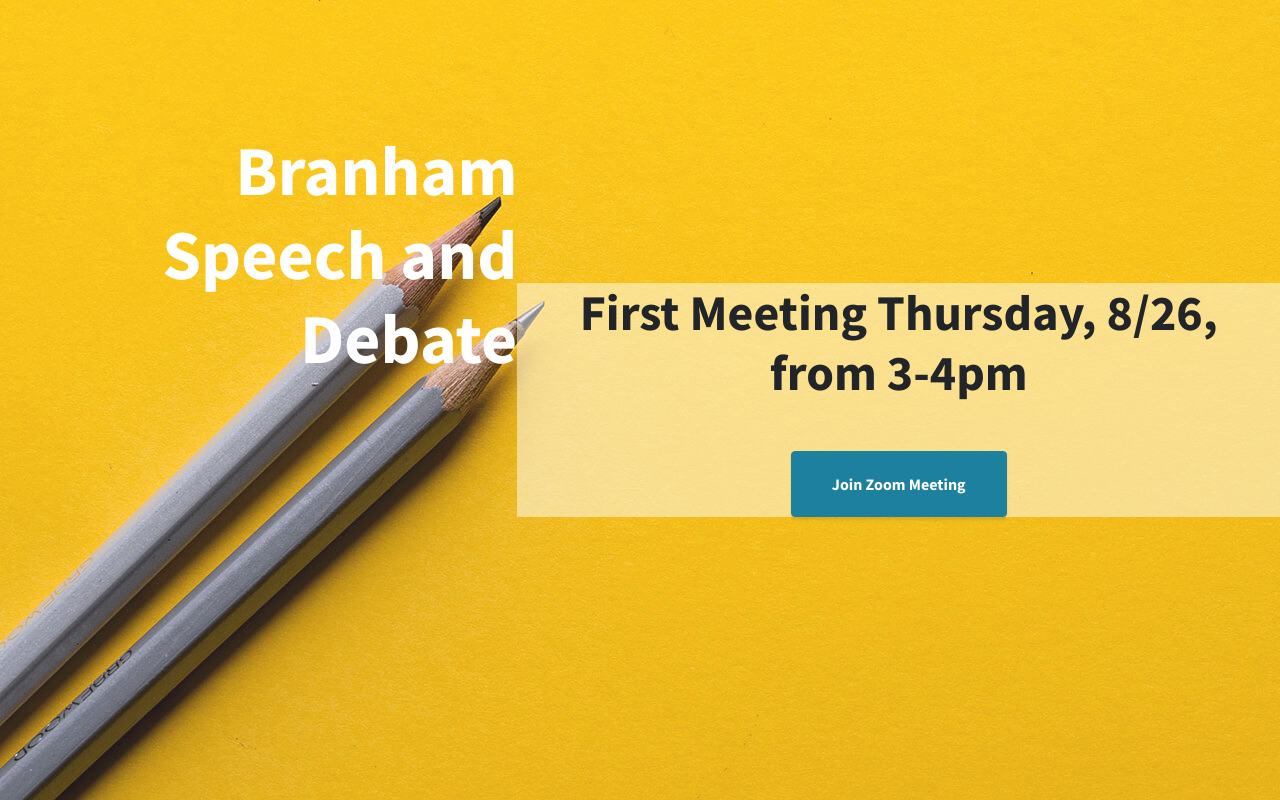
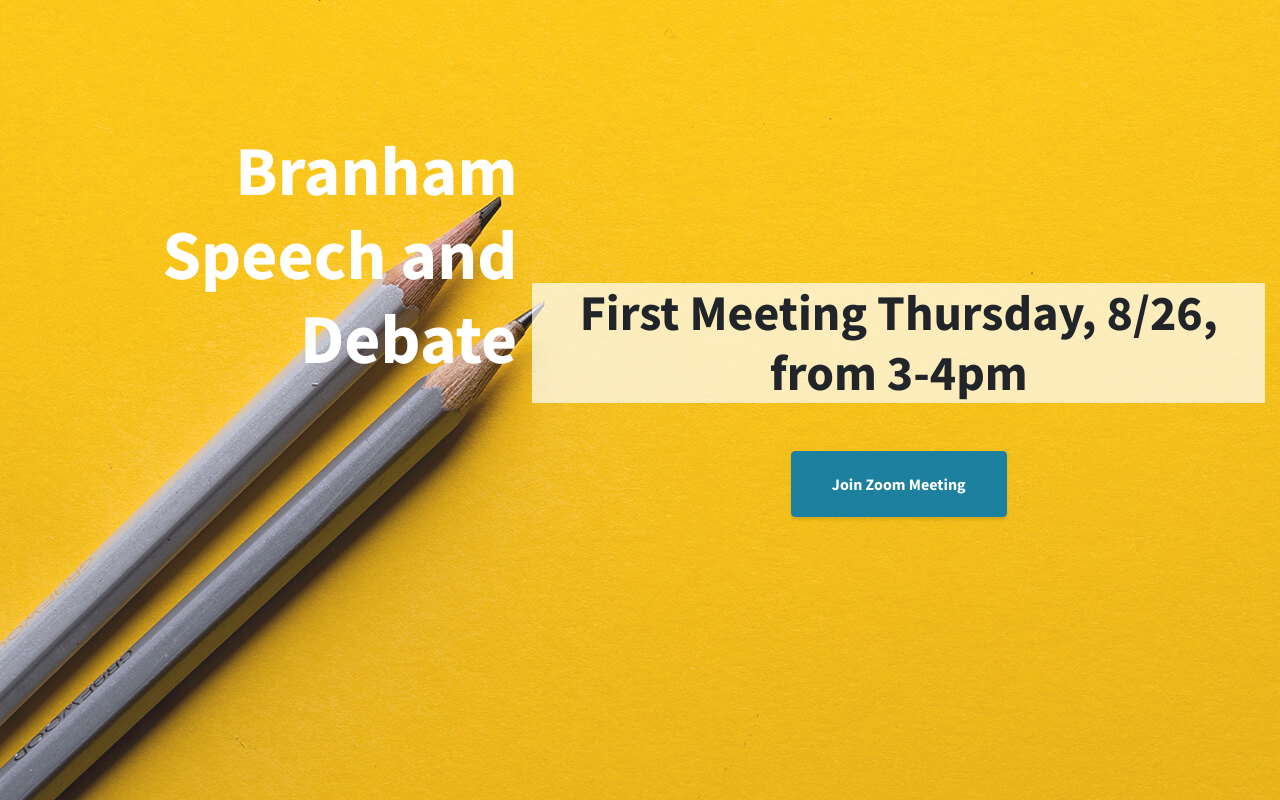
Before and after one commit to branhamClubs/branhamClubs.github.io, a plain HTML site: page debate.html in a window 1280 px wide. Drawn offline with nearby package versions, Linux system fonts and the light colour scheme; files whose address does not match are found by name.

Commit message:
Update debate.html

```diff
--- a/debate.html
+++ b/debate.html
@@ -14,8 +14,8 @@
 
     <header class="d-flex masthead" >
         <h1 class="mb-1" style="font-size: 70px;height: 50px;color: rgb(255,255,255);text-align: right;">Branham Speech and Debate</h1>
-        <div class="container my-auto text-center" style="background-color:rgba(255,255,255,.5)">
-            <div class="col">
+        <div class="container my-auto text-center" >
+            <div class="col" style="background-color:rgba(255,255,255,.7)">
                 <h1 style="height: 50 px;font-size: 50px;">First Meeting Thursday, 8/26, from 3-4pm</h1>
             </div>
             <h3 class="mb-5"></h3><em></em><a class="btn btn-primary btn-xl js-scroll-trigger" role="button" href="https://cuhsd.zoom.us/j/93092314905?pwd=ZEYxblkreWxWbkJpY3YxOFBnbWtGQT09">Join Zoom Meeting</a>
```
